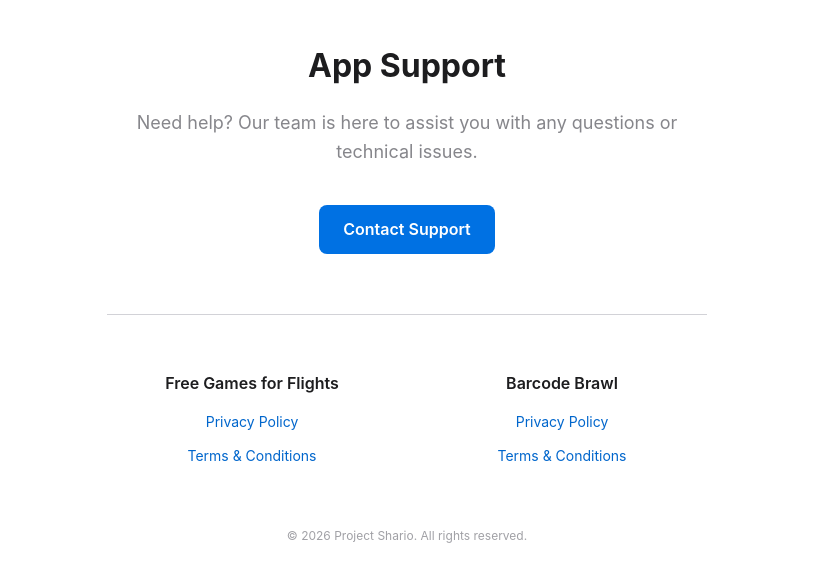
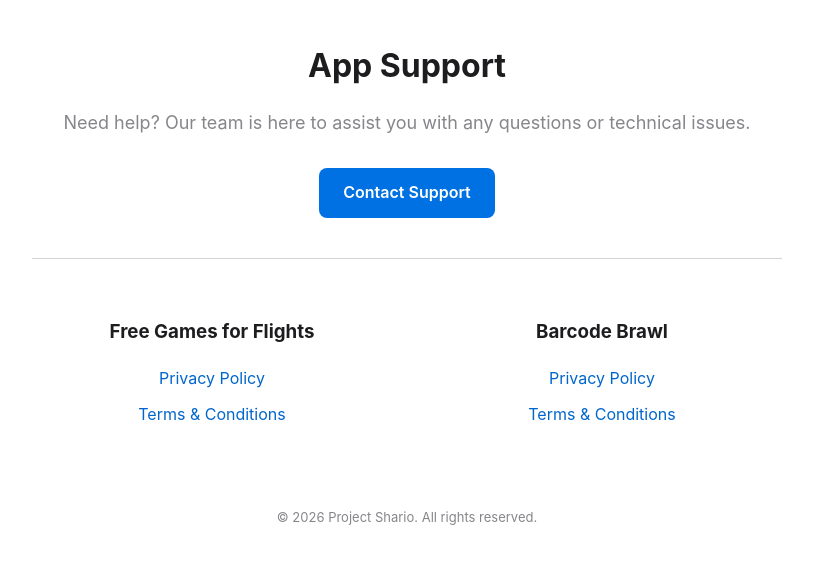
Before and after one commit to projectshario/ProjectShario.github.io, a Jekyll site: the page built from index.html, in a window 1280 px wide. Shown: the top 582 px of the page, without its empty margins (233-1046 px from the left). Built offline with Jekyll 4.4.1, drawn with Linux system fonts in a browser that asks for light colours.

Commit message:
Refactor index.html layout and content
Updated layout and title, modified styles and content for better presentation.

```diff
--- a/index.html
+++ b/index.html
@@ -1,76 +1,14 @@
 ---
-layout: null
+layout: default
+title: App Support & Legal
 ---
-<!DOCTYPE html>
-<html lang="en">
-<head>
-    <meta charset="UTF-8">
-    <meta name="viewport" content="width=device-width, initial-scale=1.0">
-    <title>App Support & Legal</title>
-    <style>
-        body {
-            font-family: -apple-system, BlinkMacSystemFont, "Segoe UI", Roboto, Helvetica, Arial, sans-serif;
-            line-height: 1.6;
-            color: #333;
-            max-width: 600px;
-            margin: 40px auto;
-            padding: 0 20px;
-            text-align: center;
-        }
-        h1 { color: #1d1d1f; font-weight: 700; margin-bottom: 10px; }
-        p { color: #86868b; font-size: 18px; }
-        .contact-btn {
-            display: inline-block;
-            background-color: #0071e3;
-            color: white;
-            padding: 12px 24px;
-            border-radius: 8px;
-            text-decoration: none;
-            font-weight: 600;
-            margin: 20px 0;
-            transition: background 0.3s;
-        }
-        .contact-btn:hover { background-color: #0077ed; }
-        hr { border: 0; border-top: 1px solid #d2d2d7; margin: 40px 0; }
-
-        /* Two Apps Layout Grid */
-        .legal-container {
-            display: flex;
-            justify-content: space-around;
-            gap: 20px;
-            margin-top: 20px;
-        }
-        .app-column {
-            flex: 1;
-        }
-        .app-column h3 {
-            color: #1d1d1f;
-            font-size: 16px;
-            margin-bottom: 12px;
-            font-weight: 600;
-        }
-        .footer-links {
-            list-style: none;
-            padding: 0;
-            margin: 0;
-        }
-        .footer-links li {
-            margin-bottom: 8px;
-        }
-        .footer-links a {
-            color: #0066cc;
-            text-decoration: none;
-            font-size: 14px;
-        }
-        .footer-links a:hover { text-decoration: underline; }
-    </style>
-</head>
-<body>
 
 <h1>App Support</h1>
-    <p>Need help? Our team is here to assist you with any questions or technical issues.</p>
+<p style="text-align: center; color: #86868b; font-size: 18px;">Need help? Our team is here to assist you with any questions or technical issues.</p>
 
+<div class="contact-container">
     <a href="mailto:ProjectShario@gmail.com" class="contact-btn">Contact Support</a>
+</div>
 
 <hr>
 
@@ -94,10 +32,3 @@
         </ul>
     </div>
 </div>
-
-    <p style="font-size: 12px; color: #a1a1a6; margin-top: 50px;">
-        &copy; 2026 Project Shario. All rights reserved.
-    </p>
-
-</body>
-</html>
```
Lines whose indentation alone changed are shown as unchanged.
